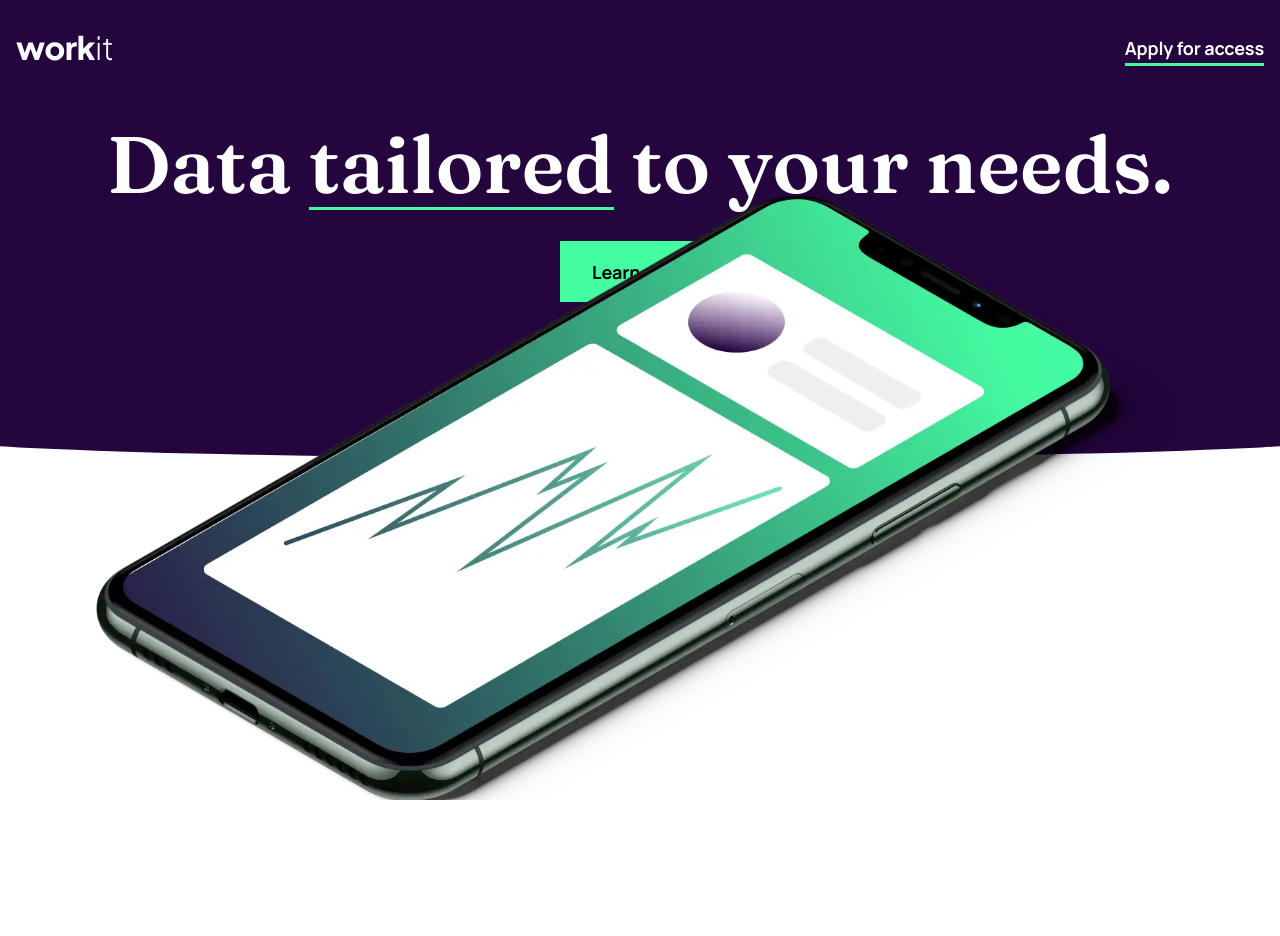
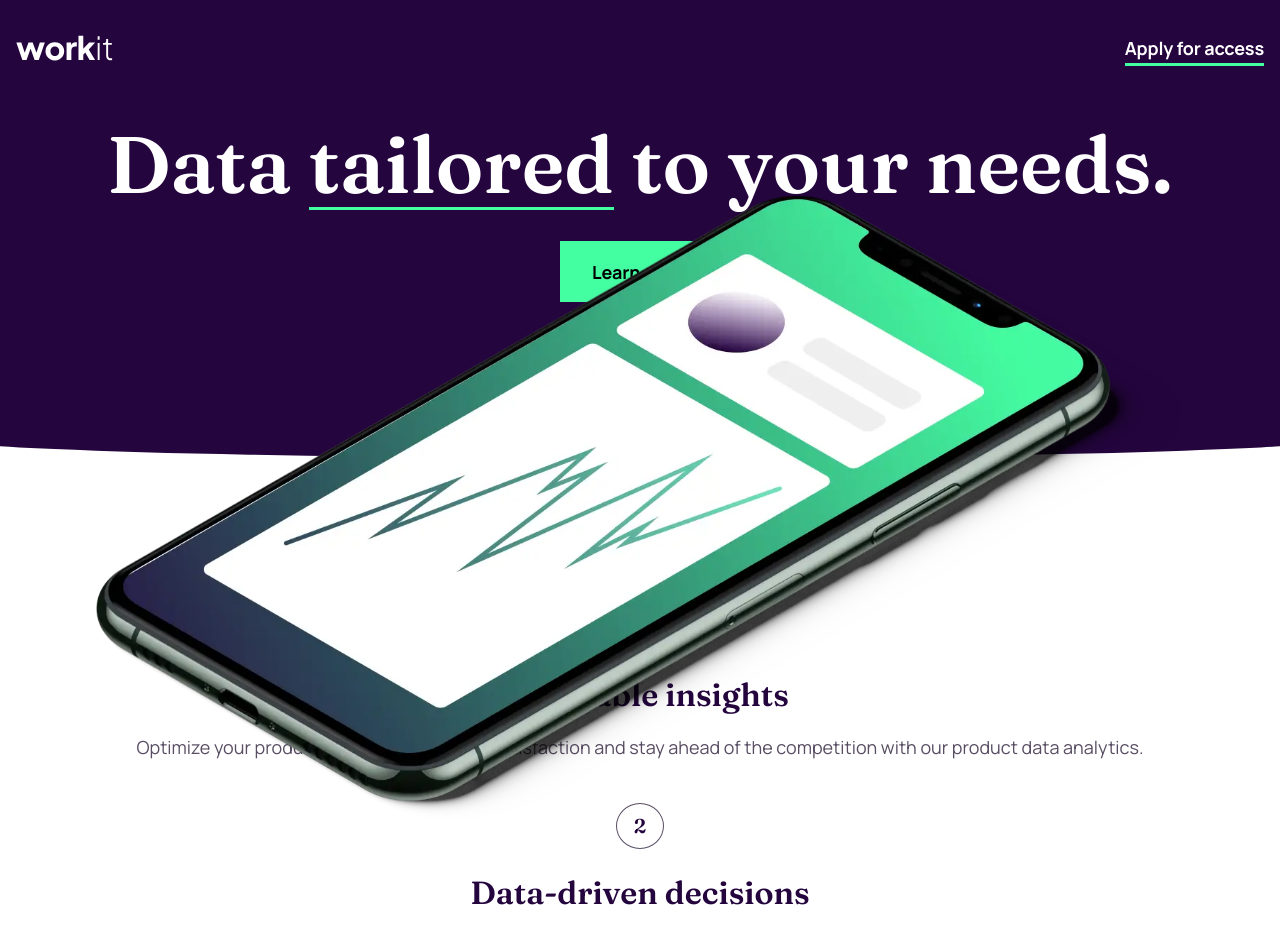
Before and after one commit to ryanbradley-webdev/workit-landing-page, a React (Vite) app: page / in a window 1280 px wide. Shown: the top 936 px of the page. Before the commit the page ends 800 px from the top, so only its background shows below. Built offline with nearby package versions, Linux system fonts and the light colour scheme.

Commit message:
Add features section with content and styling.

```diff
--- a/src/App.css
+++ b/src/App.css
@@ -7,3 +7,7 @@
 h1 {
     font: var(--font-head-lg);
 }
+
+h3 {
+    font: var(--font-head-sm);
+}
--- a/src/App.tsx
+++ b/src/App.tsx
@@ -1,4 +1,5 @@
 import './App.css'
+import Features from './components/features/Features'
 import Header from './components/header/Header'
 import Hero from './components/hero/Hero'
 
@@ -12,6 +13,8 @@ function App() {
 
         <Hero />
 
+        <Features />
+
       </main>
 
     </>
--- /dev/null
+++ b/src/components/features/Features.tsx
@@ -0,0 +1,30 @@
+import FeatureDetail from './components/FeatureDetail'
+import styles from './features.module.css'
+
+export default function Features() {
+    return (
+        <section
+            className={styles.features}
+        >
+
+            <FeatureDetail
+                number={1}
+                title='Actionable insights'
+                content='Optimize your products, improve customer satisfaction and stay ahead of the competition with our product data analytics.'
+            />
+
+            <FeatureDetail
+                number={2}
+                title='Data-driven decisions'
+                content='Make data-driven decisions with our product data analytics. Our AI-generated reports help you unlock insights hidden in your product data.'
+            />
+
+            <FeatureDetail
+                number={3}
+                title='Always affordable'
+                content='Always affordable pricing that scales with your business. Get top-quality product data analytics services without hidden costs or unexpected fees.'
+            />
+
+        </section>
+    )
+}
--- /dev/null
+++ b/src/components/features/components/FeatureDetail.tsx
@@ -0,0 +1,36 @@
+import styles from '../features.module.css'
+import Number from './Number'
+
+export default function FeatureDetail({
+    number,
+    title,
+    content
+}: {
+    number: number
+    title: string
+    content: string
+}) {
+    return (
+        <div
+            className={styles.feature_detail}
+        >
+
+            <Number>
+                {number}
+            </Number>
+
+            <div>
+
+                <h3>
+                    {title}
+                </h3>
+
+                <p>
+                    {content}
+                </p>
+
+            </div>
+
+        </div>
+    )
+}
--- /dev/null
+++ b/src/components/features/components/Number.tsx
@@ -0,0 +1,18 @@
+import { ReactNode } from 'react'
+import styles from '../features.module.css'
+
+export default function Number({
+    children
+}: {
+    children: ReactNode
+}) {
+    return (
+        <div
+            className={styles.number}
+        >
+
+            {children}
+
+        </div>
+    )
+}
--- /dev/null
+++ b/src/components/features/features.module.css
@@ -0,0 +1,34 @@
+.features {
+    display: grid;
+    row-gap: 40px;
+    margin-top: 165px;
+    margin-inline: 16px;
+}
+
+.feature_detail {
+    display: flex;
+    flex-direction: column;
+    align-items: center;
+    gap: 24px;
+    text-align: center;
+}
+
+.feature_detail h3 {
+    margin-bottom: 16px;
+    color: var(--clr-purple);
+}
+
+.feature_detail p {
+    color: var(--clr-grey);
+}
+
+.number {
+    display: grid;
+    place-items: center;
+    height: 46px;
+    width: 48px;
+    font: var(--font-number);
+    color: var(--clr-purple);
+    border: 1px solid var(--clr-grey);
+    border-radius: 100%;
+}
--- a/src/index.css
+++ b/src/index.css
@@ -14,6 +14,7 @@
   --font-head-sm: 600 28px/36px var(--font-fam-head);
   --font-body: 16px/28px var(--font-fam-body);
   --font-link: bold 16px/32px var(--font-fam-body);
+  --font-number: 600 20px/36px var(--font-fam-head);
   --space-link: -0.16px;
 }
 
```
